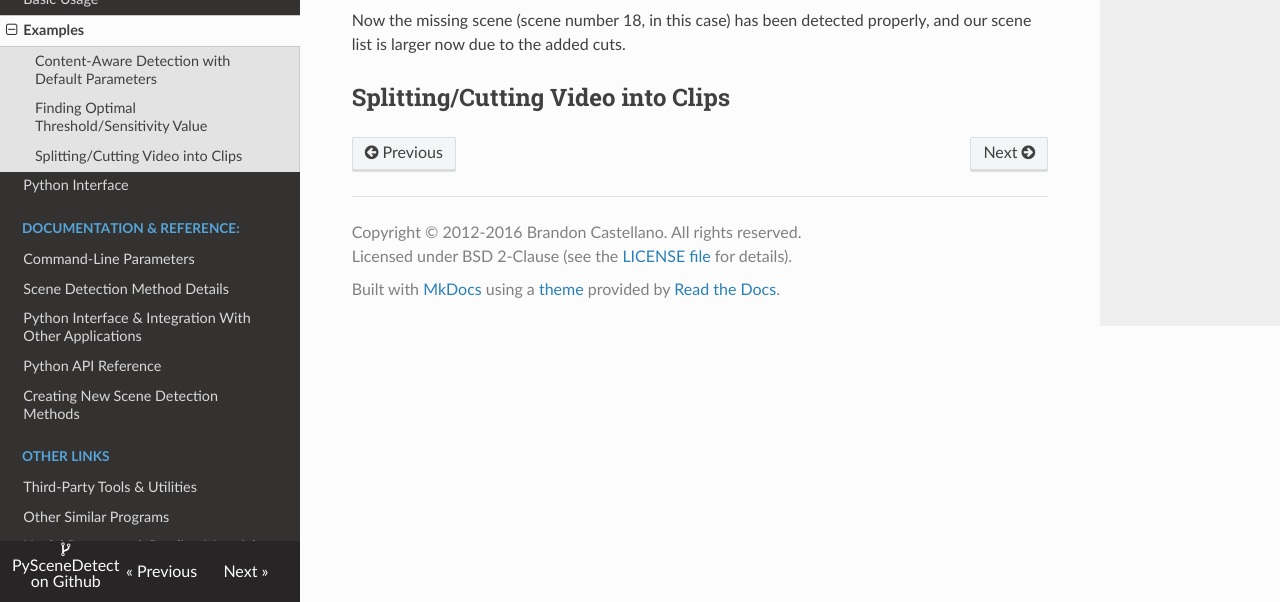
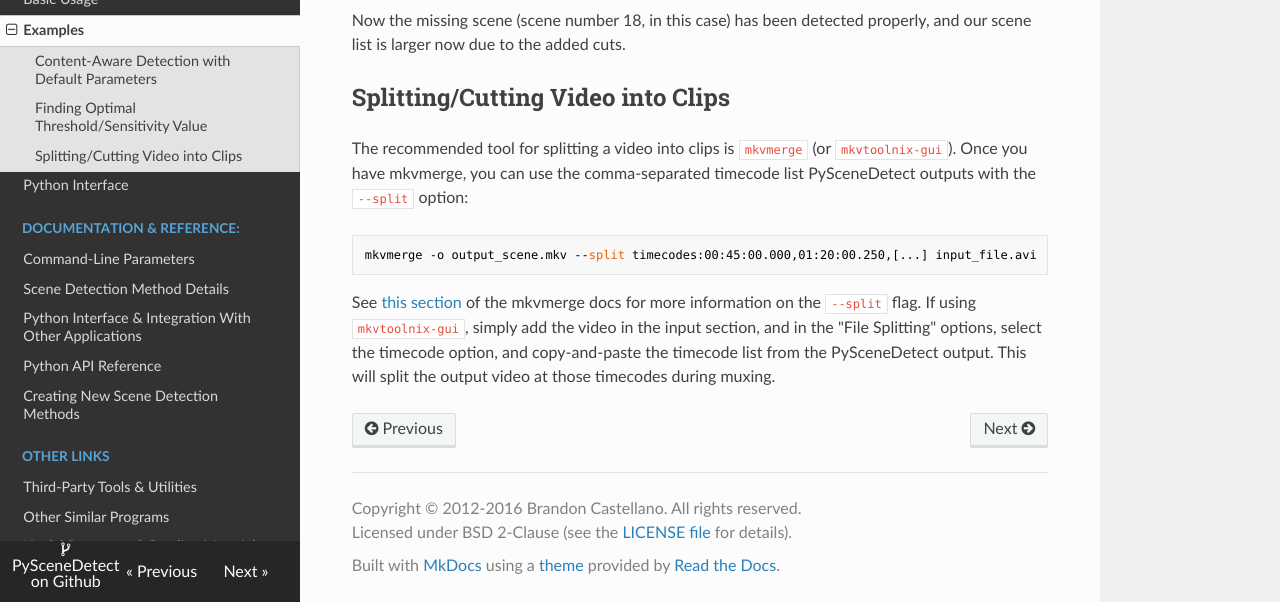
Before and after one commit to vovamushak/PySceneDetect, an MkDocs documentation site: the page built from docs/examples/usage-example.md, in a window 1280 px wide and 900 px high, scrolled down 10986 px, cut to the strip 298-900 px from the top of the window. Built offline with MkDocs 1.6.1, drawn with Linux system fonts in a browser that asks for light colours; nearby versions of some CDN libraries; old or Windows-style settings are respelled for this version of MkDocs.

Commit message:
Updated usage-example.md with the syntax to split videos via mkvmerge.

```diff
--- a/docs/examples/usage-example.md
+++ b/docs/examples/usage-example.md
@@ -72,3 +72,10 @@ Now the missing scene (scene number 18, in this case) has been detected properly
 
 
 ## Splitting/Cutting Video into Clips
+
+
+The recommended tool for splitting a video into clips is `mkvmerge` (or `mkvtoolnix-gui`).  Once you have mkvmerge, you can use the comma-separated timecode list PySceneDetect outputs with the `--split` option:
+
+    mkvmerge -o output_scene.mkv --split timecodes:00:45:00.000,01:20:00.250,[...] input_file.avi
+
+See [this section](https://mkvtoolnix.download/doc/mkvmerge.html#mkvmerge.description.split) of the mkvmerge docs for more information on the `--split` flag.  If using `mkvtoolnix-gui`, simply add the video in the input section, and in the "File Splitting" options, select the timecode option, and copy-and-paste the timecode list from the PySceneDetect output.  This will split the output video at those timecodes during muxing.
```
